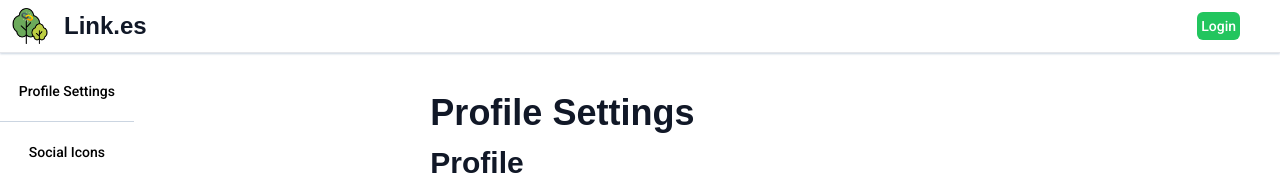
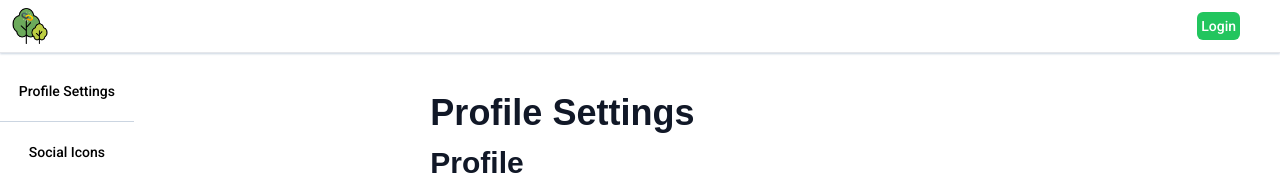
Before and after one commit to crysis992/link-it, a Next.js app: page /dashboard/settings in a window 1280 px wide. Shown: the top 175 px of the page. Built offline with nearby package versions, Linux system fonts and the light colour scheme; no server answers; a web font is replaced by a local one.

Commit message:
Added example .env

```diff
--- a/components/Navigation.tsx
+++ b/components/Navigation.tsx
@@ -10,7 +10,7 @@ function Navigation() {
         <nav className="py-2 w-full bg-white shadow-sm shadow-slate-300 flex items-center mb-2 justify-between border-b">
             <div className="flex items-center gap-3">
                 <Image src={logo} alt='Website Logo' height={36} width={36} priority className="ml-3 max-[400px]:hidden" />
-                <Link href='/'><p className="text-2xl font-bold cursor-pointer ml-1">Link.es</p></Link>
+                <Link href='/'><p className="text-2xl font-bold cursor-pointer ml-1">{process.env.HEADER_SITE_NAME}</p></Link>
             </div>
             <div className="mr-10 flex gap-3">
                 <Suspense fallback={<div>Loading...</div>}>
```
Also changed, not shown: 1 other file (tests, documents, lock files or other folders).
